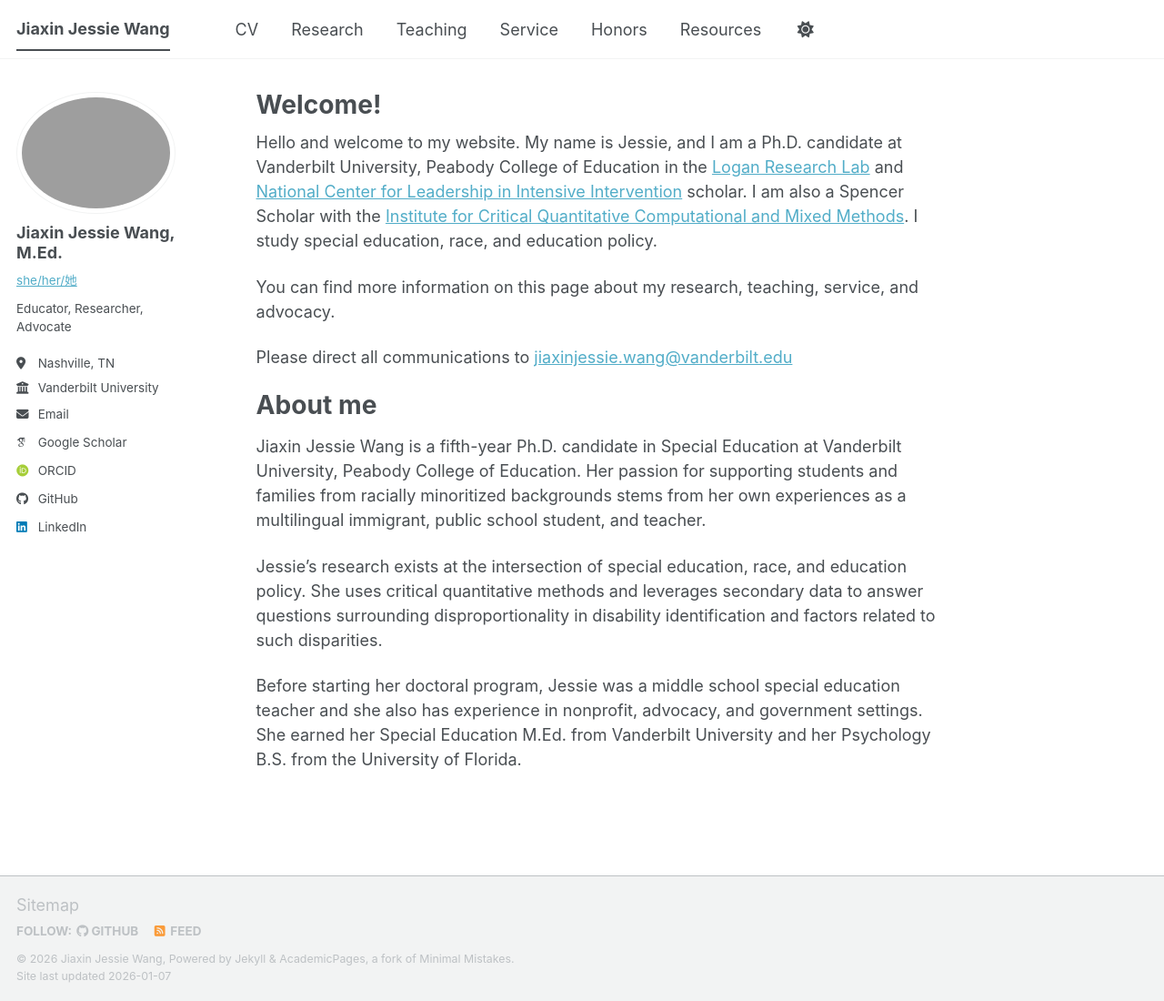
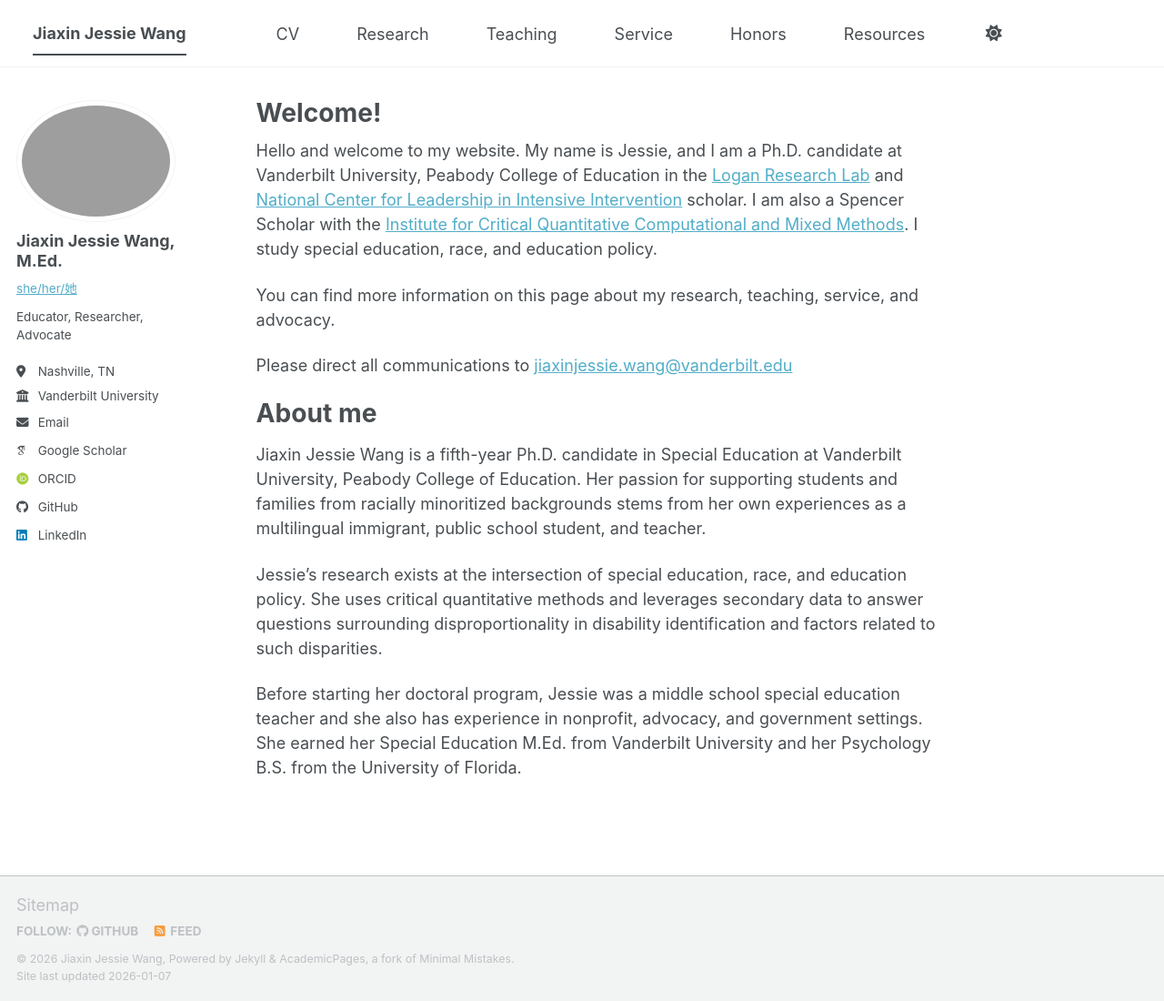
Before and after one commit to jiaxinjessiewang/jiaxinjessiewang.github.io, a Jekyll site: the page built from _pages/about.md, in a window 1280 px wide and 1100 px high. Shown: the whole window at 91% size. Built offline with Jekyll 4.4.1, drawn with Linux system fonts in a browser that asks for light colours; some web fonts are replaced; a script bundle is joined from its source files by our own code; library files that are not in the unit come from our copies.

Commit message:
Increase spacing: sidebar-to-content gap, navbar tab spacing, and masthead padding

```diff
--- a/_sass/layout/_masthead.scss
+++ b/_sass/layout/_masthead.scss
@@ -27,7 +27,7 @@
   &__inner-wrap {
     @include container;
     @include clearfix;
-    padding: 0.5em 1em;
+    padding: 0.75em 2em; // Increased padding for more negative space
     font-family: $sans-serif-narrow;
 
     @include breakpoint($x-large) {
--- a/_sass/layout/_navigation.scss
+++ b/_sass/layout/_navigation.scss
@@ -179,7 +179,7 @@
 
   a {
     display: block;
-    margin: 0 1rem;
+    margin: 0 1.75rem; // Increased spacing between navbar tabs
     padding: 0.5rem 0;
     color: var(--global-masthead-link-color);
     text-decoration: none;
--- a/_sass/layout/_page.scss
+++ b/_sass/layout/_page.scss
@@ -21,6 +21,7 @@
     @include span(10 of 12 last);
     @include prefix(0.5 of 12);
     @include suffix(2 of 12);
+    margin-left: 1rem; // Additional space from sidebar
   }
 
   .page__inner-wrap {
--- a/_sass/layout/_sidebar.scss
+++ b/_sass/layout/_sidebar.scss
@@ -26,6 +26,7 @@
 
   @include breakpoint($large) {
     @include span(2 of 12);
+    margin-right: 3rem; // Add space between sidebar and main content
     opacity: 1;
     -webkit-transition: opacity 0.2s ease-in-out;
             transition: opacity 0.2s ease-in-out;
```
